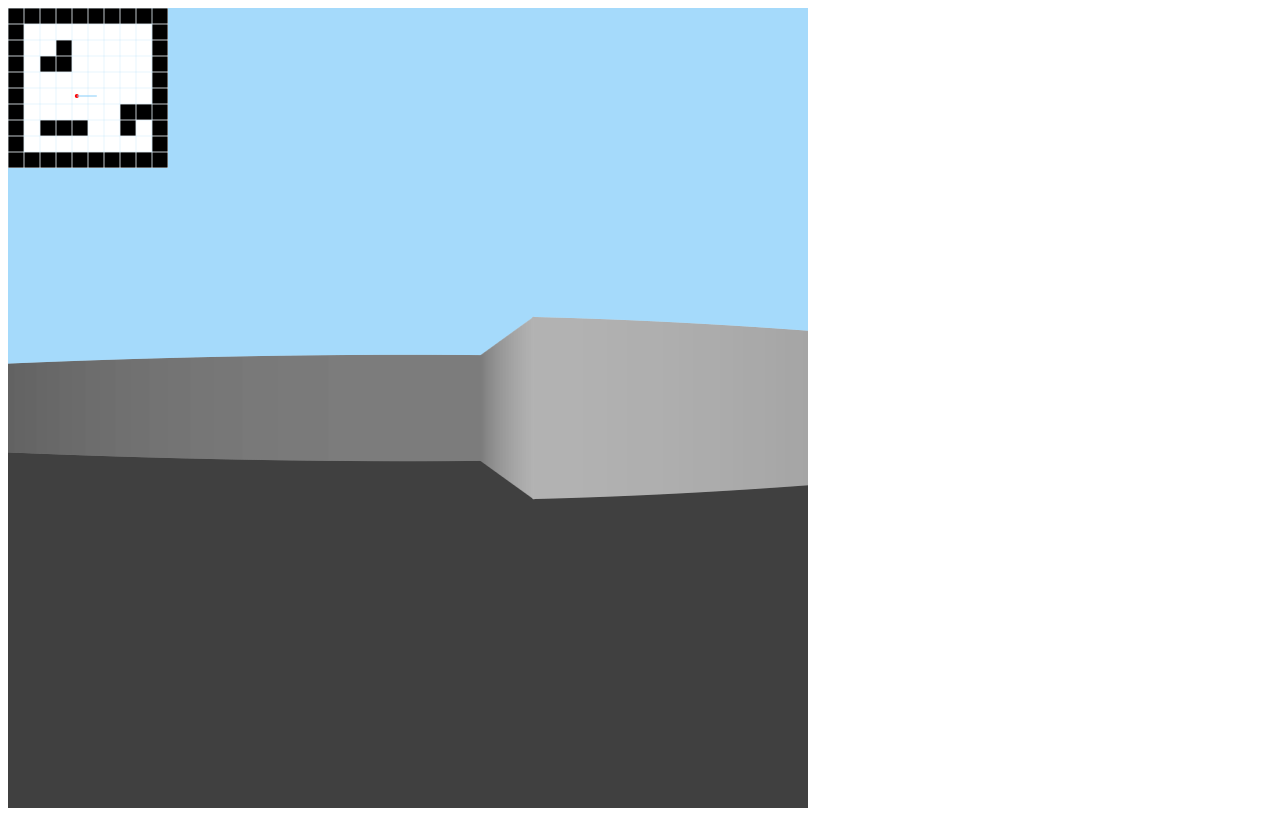
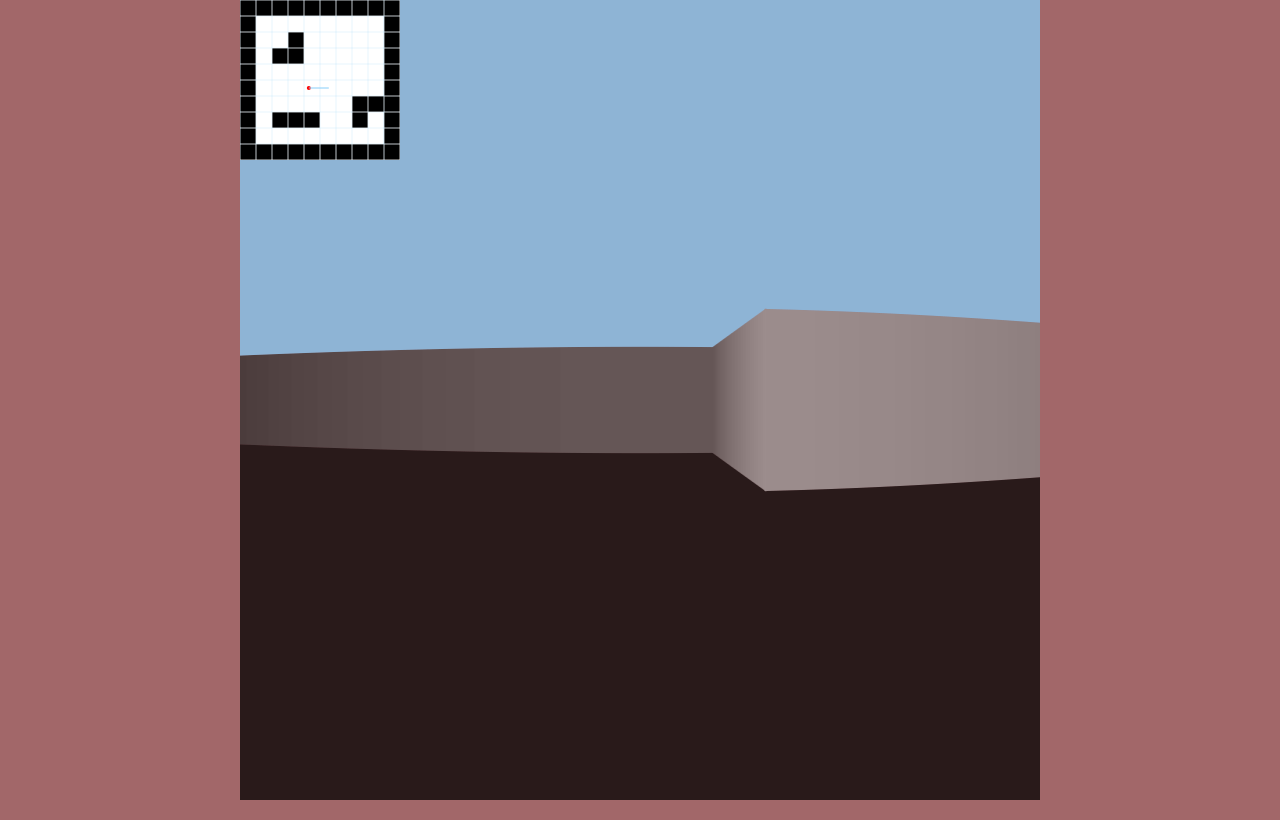
Before and after one commit to plutos-pole/ratcaster, a website with bundled scripts: page index.html in a window 1280 px wide. Built offline with nearby package versions, Linux system fonts and the light colour scheme.

Commit message:
add styles

```diff
--- a/index.html
+++ b/index.html
@@ -3,6 +3,7 @@
 <head>
 	<meta charset="UTF-8">
 	<meta name="viewport" content="width=device-width, initial-scale=1.0">
+	<link rel="stylesheet" href="./styles.css">
 	<title>Raycast</title>
 </head>
 <body>
--- /dev/null
+++ b/styles.css
@@ -0,0 +1,11 @@
+
+body {
+	margin: 0;
+	display: flex;
+	justify-content: center;
+	background-color: #A26769;
+}
+
+canvas {
+	justify-content: center;
+}
```
